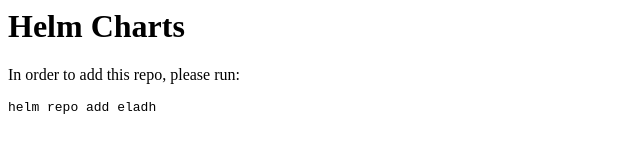
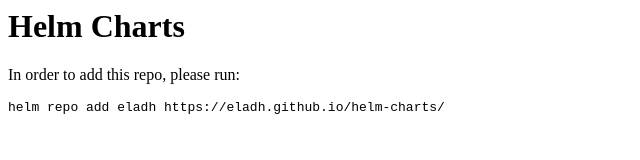
Before and after one commit to eladh/helm-charts, a plain HTML site: page index.html in a window 1280 px wide. Shown: the whole page, without its empty margins (0-640 px from the left). Drawn offline with Linux system fonts and the light colour scheme.

```diff
--- a/index.html
+++ b/index.html
@@ -5,6 +5,6 @@
 <body>
 <h1>Helm Charts</h1>
 <p>In order to add this repo, please run:</p>
-<pre>helm repo add eladh </pre>
+<pre>helm repo add eladh https://eladh.github.io/helm-charts/</pre>
 </body>
 </html>
```
Also changed, not shown: 3 other files.
